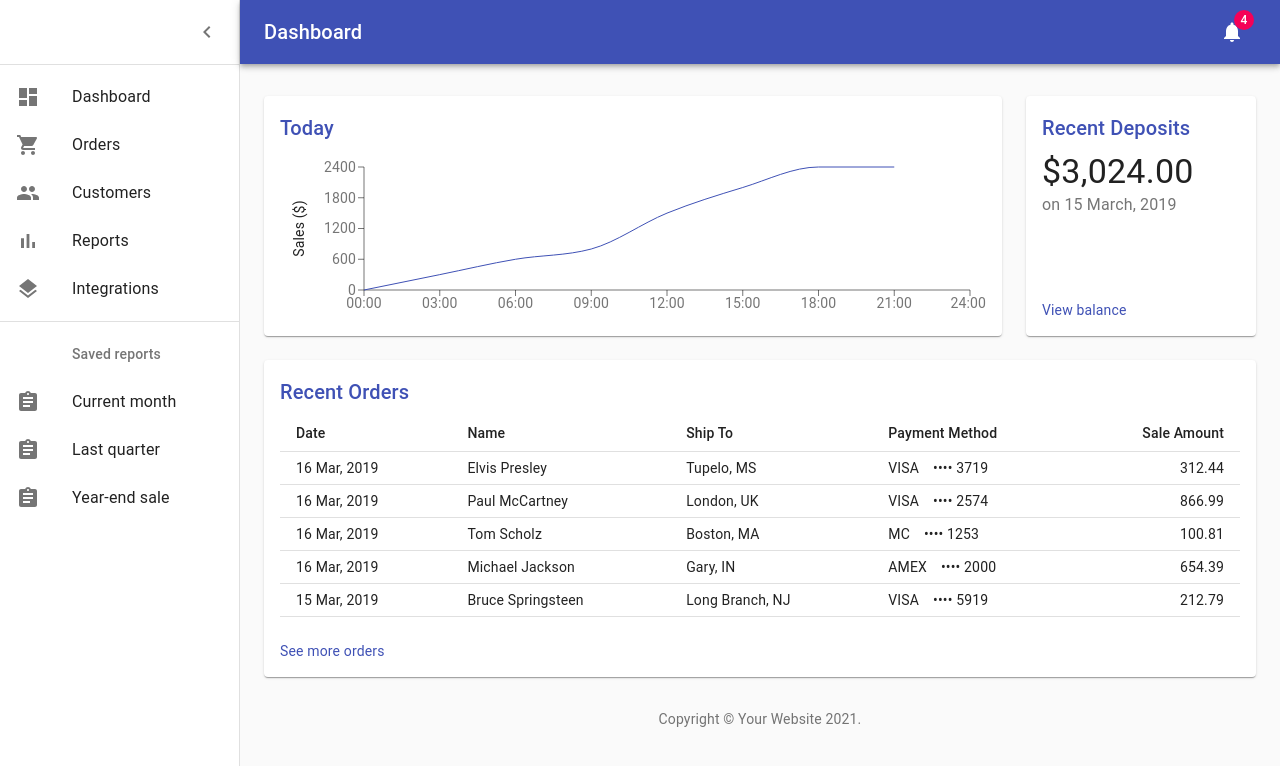
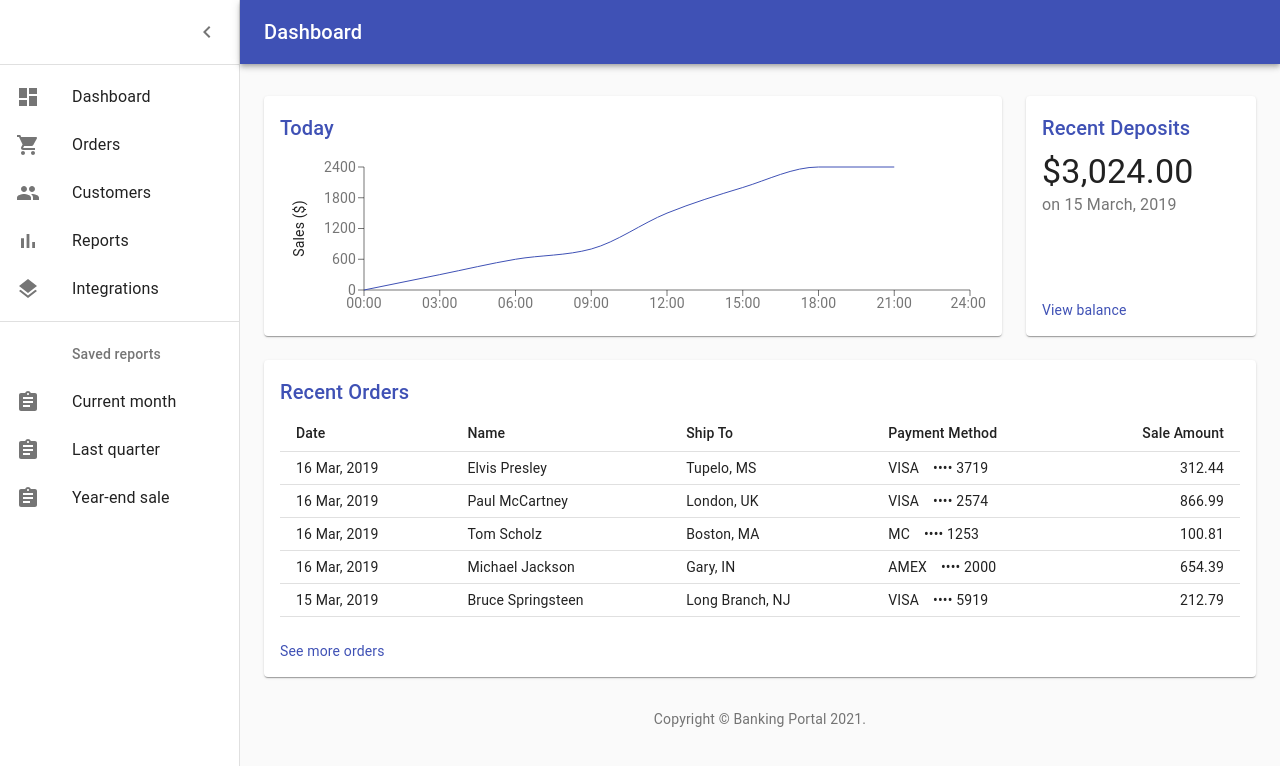
Before and after one commit to devChristiaan/banking-portal-interface, a React (Create React App) app: page / in a window 1280 px wide. Shown: the top 766 px of the page. Built offline with nearby package versions, Linux system fonts and the light colour scheme.

Commit message:
removed notification

```diff
--- a/src/components/dashboard.jsx
+++ b/src/components/dashboard.jsx
@@ -53,11 +53,6 @@ export default function Dashboard() {
           <Typography component="h1" variant="h6" color="inherit" noWrap className={classes.title}>
             Dashboard
           </Typography>
-          <IconButton color="inherit">
-            <Badge badgeContent={4} color="secondary">
-              <NotificationsIcon />
-            </Badge>
-          </IconButton>
         </Toolbar>
       </AppBar>
       <Drawer
--- a/src/components/helper/Copyright.js
+++ b/src/components/helper/Copyright.js
@@ -1,13 +1,12 @@
 import React from 'react';
-import { Typography, Link } from '@material-ui/core'
+import { Typography } from '@material-ui/core'
 
 export function Copyright() {
   return (
     <Typography variant="body2" color="textSecondary" align="center">
       {'Copyright © '}
-      <Link color="inherit" href="https://material-ui.com/">
-        Your Website
-      </Link>{' '}
+        Banking Portal
+      {' '}
       {new Date().getFullYear()}
       {'.'}
     </Typography>
```
